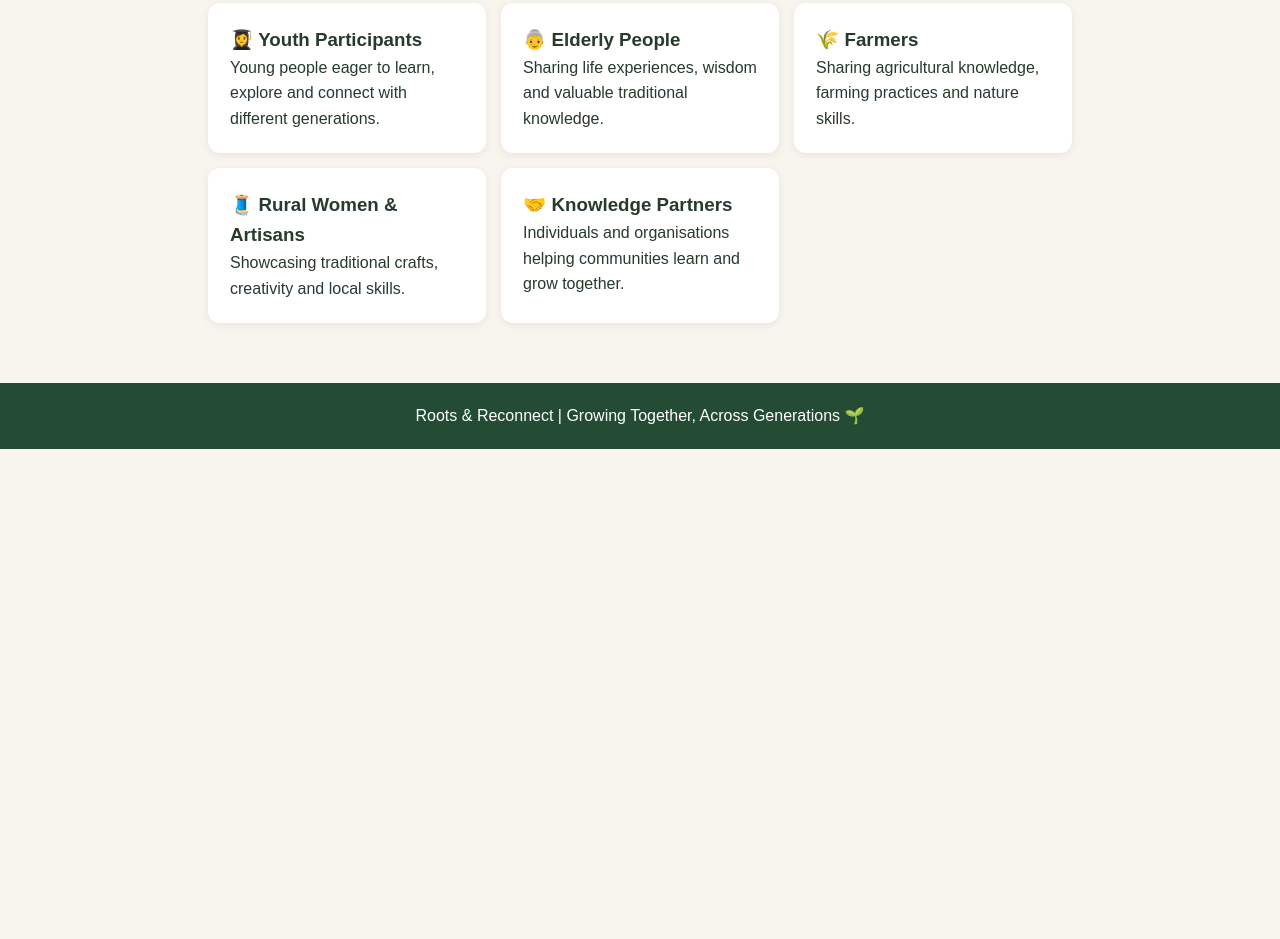
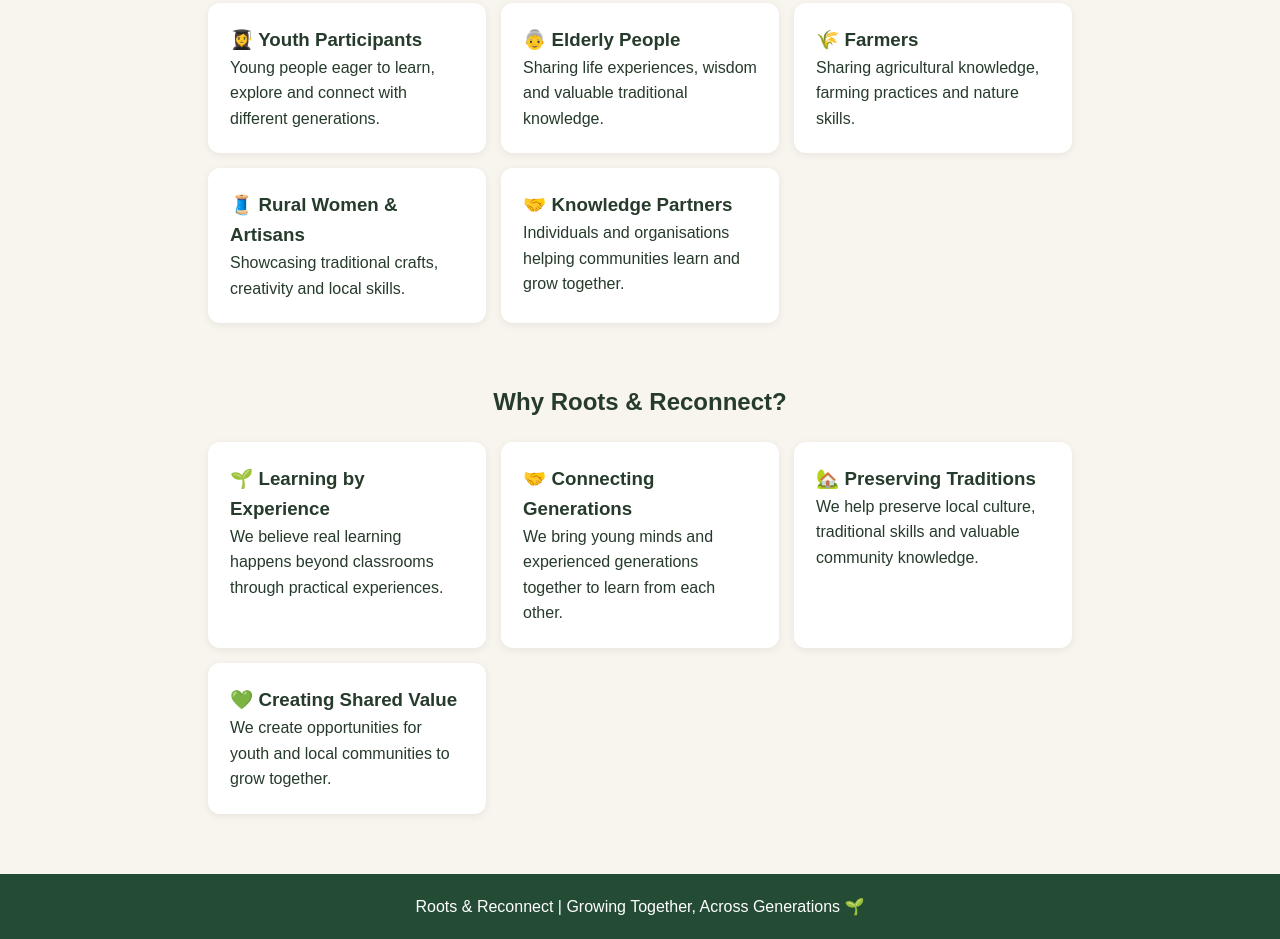
Before and after one commit to divyamalhotra4395-ui/SANGAM, a plain HTML site: page index.html in a window 1280 px wide. Shown: the part 2078-3017 px from the top of the page. Before the commit the page ends 2527 px from the top, so only its background shows below. Drawn offline with Linux system fonts and the light colour scheme.

Commit message:
Update index.html
Added Why Roots & Reconnect section

```diff
--- a/index.html
+++ b/index.html
@@ -317,6 +317,45 @@ footer {
 </div>
 </section>
 
+<section id="why-us">
+    <h2>Why Roots & Reconnect?</h2>
+<div class="cards">
+
+    <div class="card">
+        <h3>🌱 Learning by Experience</h3>
+        <p>
+            We believe real learning happens beyond
+            classrooms through practical experiences.
+        </p>
+    </div>
+
+    <div class="card">
+        <h3>🤝 Connecting Generations</h3>
+        <p>
+            We bring young minds and experienced
+            generations together to learn from each other.
+        </p>
+    </div>
+
+    <div class="card">
+        <h3>🏡 Preserving Traditions</h3>
+        <p>
+            We help preserve local culture, traditional
+            skills and valuable community knowledge.
+        </p>
+    </div>
+
+    <div class="card">
+        <h3>💚 Creating Shared Value</h3>
+        <p>
+            We create opportunities for youth and local
+            communities to grow together.
+        </p>
+    </div>
+
+</div>
+</section>
+
 
 <footer>
     <p>Roots & Reconnect | Growing Together, Across Generations 🌱</p>
```
